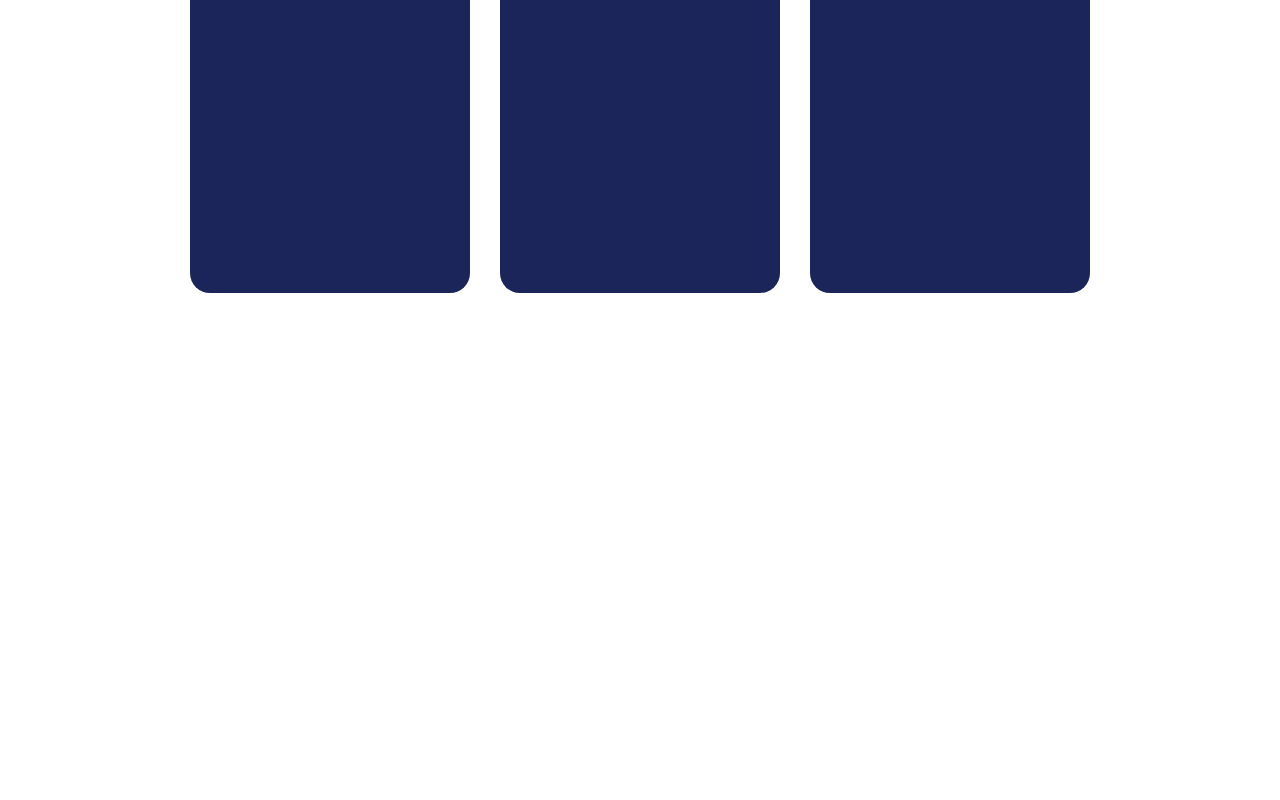
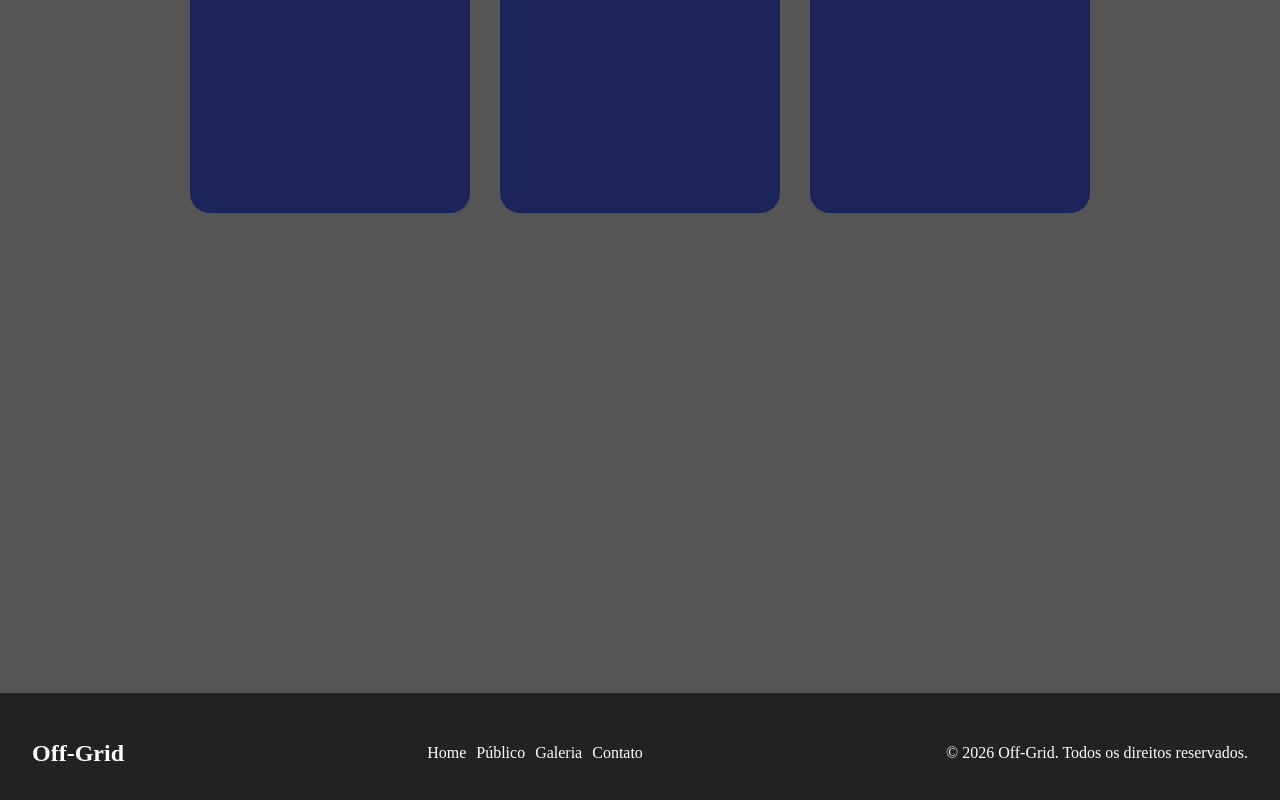
Before and after one commit to Off-Grid-Team/Sprint3-FrontEnd, a React (Vite) app: page / in a window 1280 px wide. Shown: the part 3648-4448 px from the top of the page. Before the commit the page ends 4261 px from the top, so only its background shows below. Built offline with nearby package versions, Linux system fonts and the light colour scheme.

Commit message:
[Feat]: Adicionando Footer

```diff
--- a/src/App.jsx
+++ b/src/App.jsx
@@ -4,6 +4,7 @@ import Home from './components/Home/Home'
 import Publico from './components/Publico/Publico'
 import Galeria from './components/Galeria/Galeria'
 import Equipe from './components/Equipe/Contato'
+import Footer from './components/Footer/Footer'
 
 const App = () => {
   return (
@@ -24,6 +25,8 @@ const App = () => {
             <Equipe />
         </section>
       </main>
+
+      <Footer />
     </>
   )
 }
--- a/src/components/Equipe/Contato.css
+++ b/src/components/Equipe/Contato.css
@@ -1,11 +1,11 @@
 #contato {
   padding: 80px 8%;
   text-align: center;
-  max-height: 100vh;
+  min-height: 100vh;
 }
 
 #contato h2 {
-  margin-bottom: 40px;
+  padding-bottom: 20px;
 }
 
 .cards-container {
@@ -18,7 +18,9 @@
 
     flex-wrap: wrap;
 
-    margin-top: 60px;
+    margin:0 auto;
+
+    /* padding-top: 60px; */
 }
 
 .card {
@@ -26,7 +28,9 @@
 
     width: 280px;
 
-    padding: 30px;
+    /* padding: 30px; */
+    padding-top: 30px;
+    margin-bottom: 0px;
 
     border-radius: 20px;
 
@@ -46,11 +50,11 @@
 .icon {
     font-size: 3rem;
 
-    margin-bottom: 20px;
+    /* padding-bottom: 20px; */
 }
 
 .card h3 {
-    margin-bottom: 15px;
+    padding-bottom: 15px;
 
     font-size: 1.5rem;
 }
--- /dev/null
+++ b/src/components/Footer/Footer.css
@@ -0,0 +1,38 @@
+.footer {
+  width: 100%;
+  min-height: 120px;
+
+  display: flex;
+  align-items: center;
+  justify-content: space-between;
+
+  gap: 20px;
+  padding: 24px 32px;
+
+  background-color: #222;
+  color: white;
+}
+
+.footer-nav  {
+    align-items: center;
+    display: flex;
+    gap: 10px;
+}
+
+.footer-nav a {
+    color: white;
+    text-decoration: none;
+    font-size: 16px;
+}
+
+.footer-nav a {
+    color: white;
+    text-decoration: none;
+    font-size: 16px;
+}
+
+.footer-nav a:hover {
+    text-decoration: underline;
+    font-weight: bold;
+    color: #aaa;
+}
--- /dev/null
+++ b/src/components/Footer/Footer.jsx
@@ -0,0 +1,27 @@
+import React from 'react'
+import './Footer.css'
+
+const Footer = () => {
+  return (
+    <>
+      <footer className="footer">
+      <div className="footer-logo">
+        <h2>Off-Grid</h2>
+      </div>
+
+      <nav className="footer-nav">
+        <a href="#home">Home</a>
+        <a href="#publico">Público</a>
+        <a href="#galeria">Galeria</a>
+        <a href="#contato">Contato</a>
+      </nav>
+
+      <p className="footer-copy">
+        © 2026 Off-Grid. Todos os direitos reservados.
+      </p>
+    </footer>
+    </>
+  )
+}
+
+export default Footer
--- a/src/index.css
+++ b/src/index.css
@@ -11,6 +11,18 @@ html {
 section {
   scroll-margin-top: 0px;
 
+  margin: 0;
   min-height: 100vh;
   padding: 80px 32px;
 }
+
+main {
+  margin: 0;
+  background-color: #555;
+  padding: 0;
+}
+
+body {
+  margin: 0;
+  padding: 0;
+}
```
